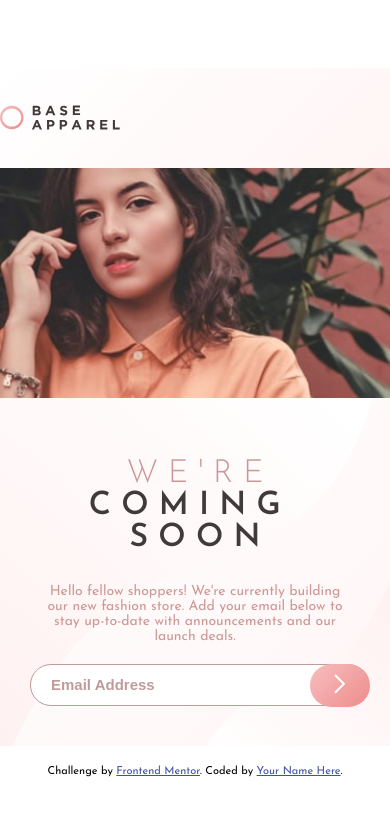
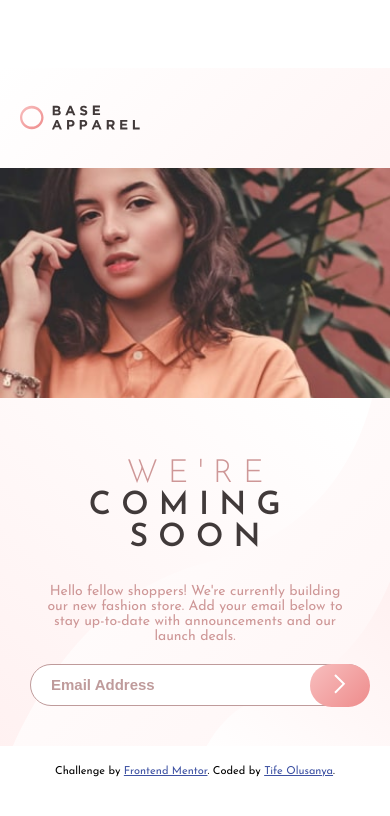
Before and after one commit to gLitCH1904/base-apparel, a plain HTML site: page index.html in a window 390 px wide. Drawn offline with Linux system fonts and the light colour scheme.

Commit message:
Add files via upload

```diff
--- a/base.css
+++ b/base.css
@@ -35,6 +35,7 @@ body {
   font-family: "Josefin Sans";
   width: fit-content;
   margin: auto;
+  padding-bottom: 30px;
 }
 
 .container {
@@ -198,6 +199,10 @@ body {
     align-items: center;
   }
 
+  .logo-2 img {
+    margin-left: 20px;
+  }
+
   .pic-section {
     width: initial;
   }
--- a/index.html
+++ b/index.html
@@ -72,7 +72,7 @@
         Challenge by
         <a href="https://www.frontendmentor.io?ref=challenge" target="_blank"
           >Frontend Mentor</a
-        >. Coded by <a href="#">Your Name Here</a>.
+        >. Coded by <a href="#">Tife Olusanya</a>.
       </p>
     </footer>
   </body>
```
